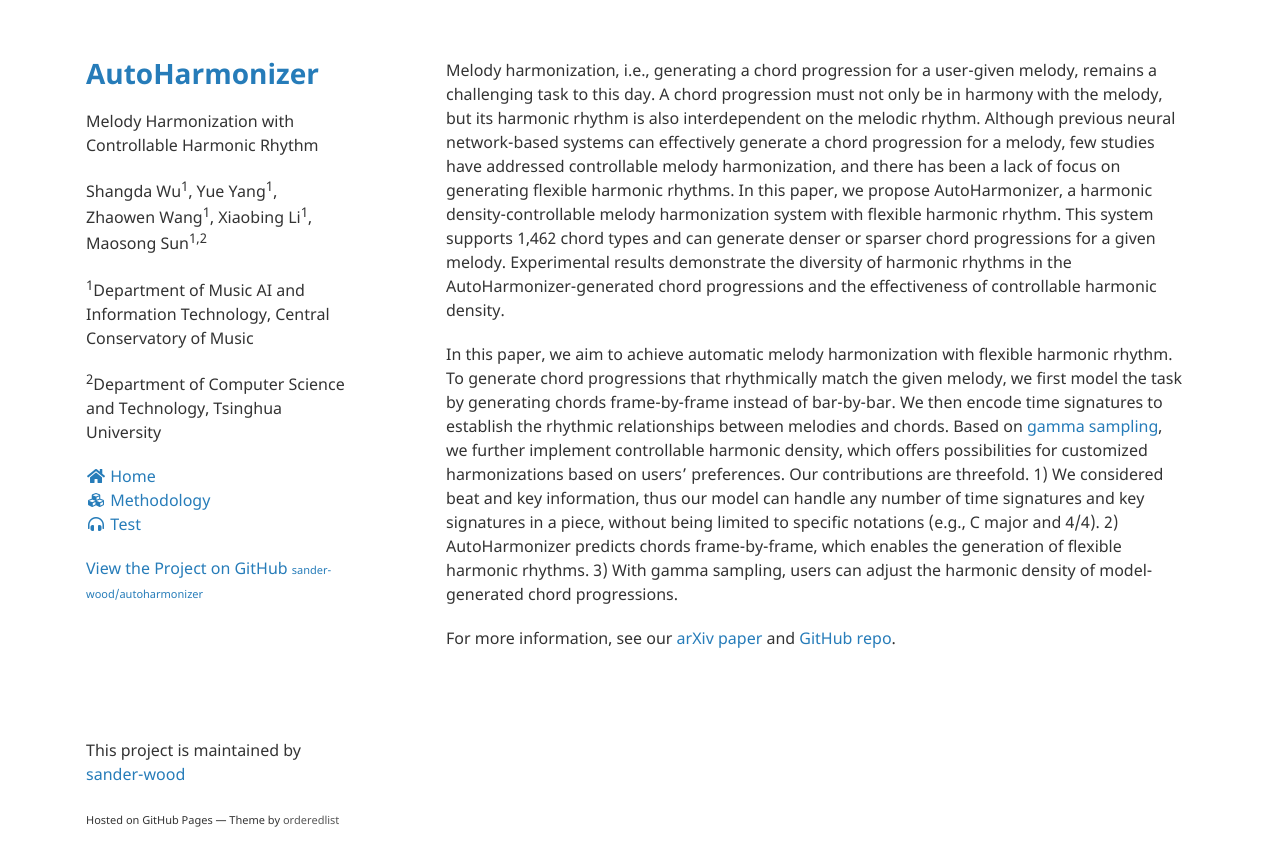
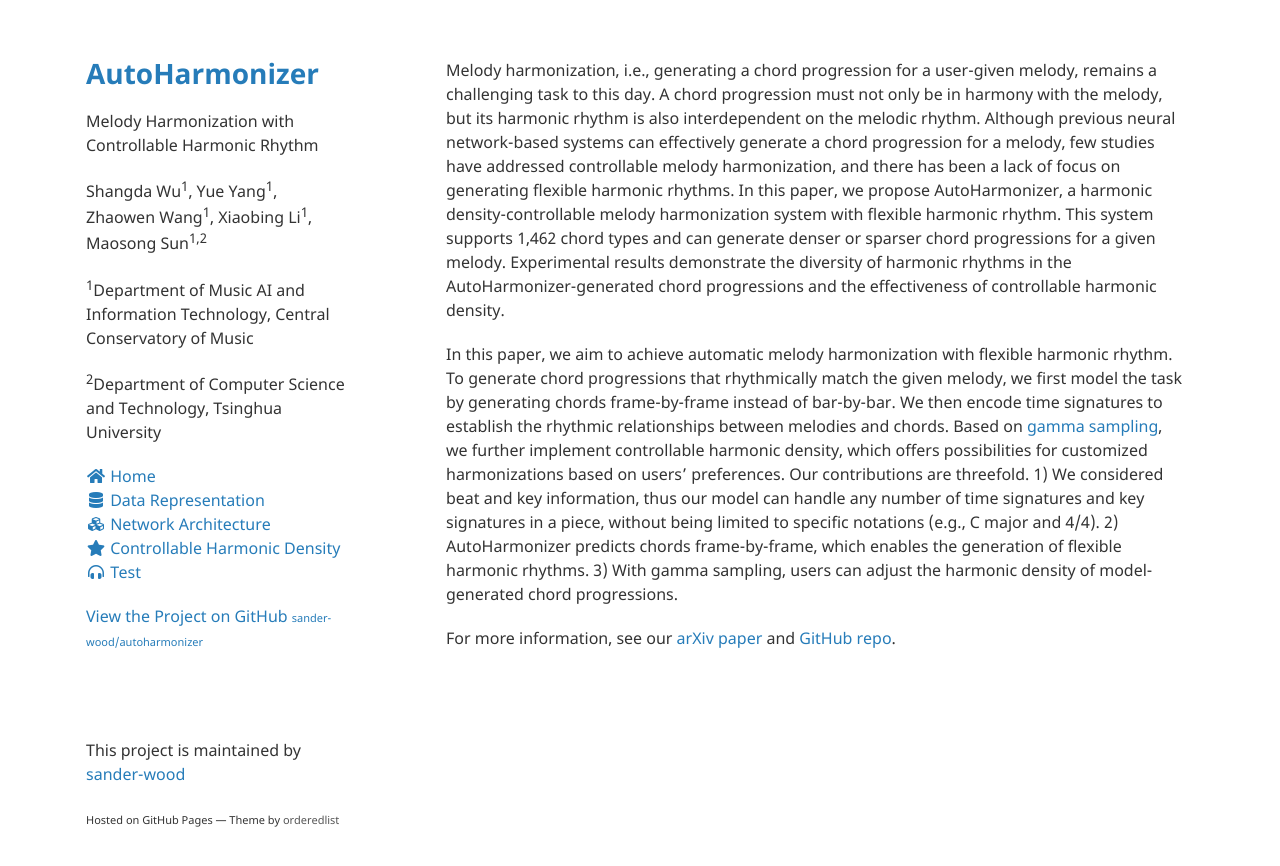
Before and after one commit to sander-wood/autoharmonizer, a Jekyll site: the page built from index.md, in a window 1280 px wide. Shown: the top 866 px of the page. Built offline with Jekyll 4.4.1, drawn with Linux system fonts in a browser that asks for light colours; nearby versions of some CDN libraries.

Commit message:
Update default.html

```diff
--- a/_layouts/default.html
+++ b/_layouts/default.html
@@ -37,8 +37,10 @@
 
           <div class="subpage-links">
             <a class="icon-link" href="{{ site.github.url }}"><div class="link-button"><i class="fas fa-home fa-fw"></i><span class="icon-text">&nbsp;Home</span></div></a>
-            <a class="icon-link" href="methodology"><div class="link-button"><i class="fas fa-cubes fa-fw"></i><span class="icon-text">&nbsp;Methodology</span></div></a>
+            <a class="icon-link" href="data representation"><div class="link-button"><i class="fas fa-database fa-fw"></i><span class="icon-text">&nbsp;Data Representation</span></div></a>
+            <a class="icon-link" href="network architecture"><div class="link-button"><i class="fas fa-cubes fa-fw"></i><span class="icon-text">&nbsp;Network Architecture</span></div></a>
             <!-- <a class="icon-link" href="results"><div class="link-button"><i class="fas fa-music fa-fw"></i><span class="icon-text">&nbsp;Results</span></div></a> -->
+            <a class="icon-link" href="controllable harmonic density"><div class="link-button"><i class="fas fa-star fa-fw"></i><span class="icon-text">&nbsp;Controllable Harmonic Density</span></div></a>
             <a class="icon-link" href="test"><div class="link-button"><i class="fas fa-headphones-alt fa-fw"></i><span class="icon-text">&nbsp;Test</span></div></a>
           </div>
 
```
